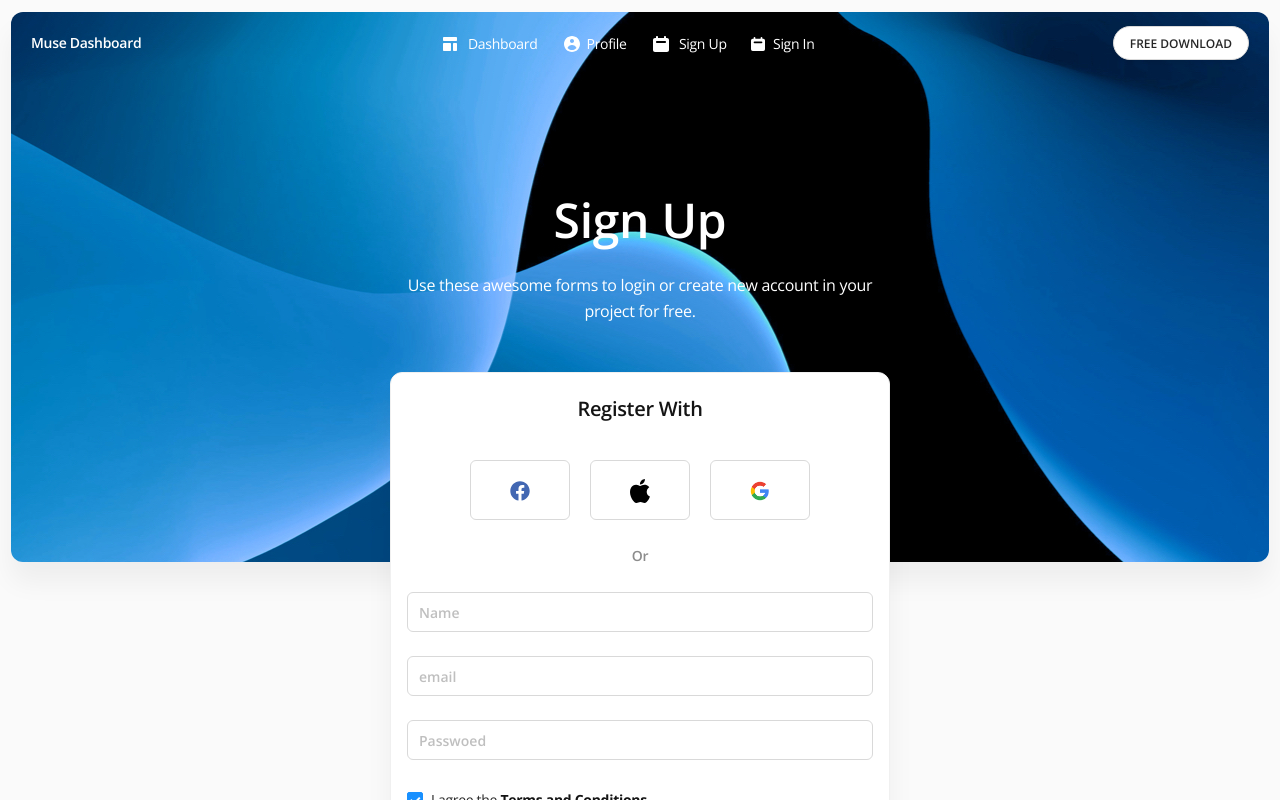
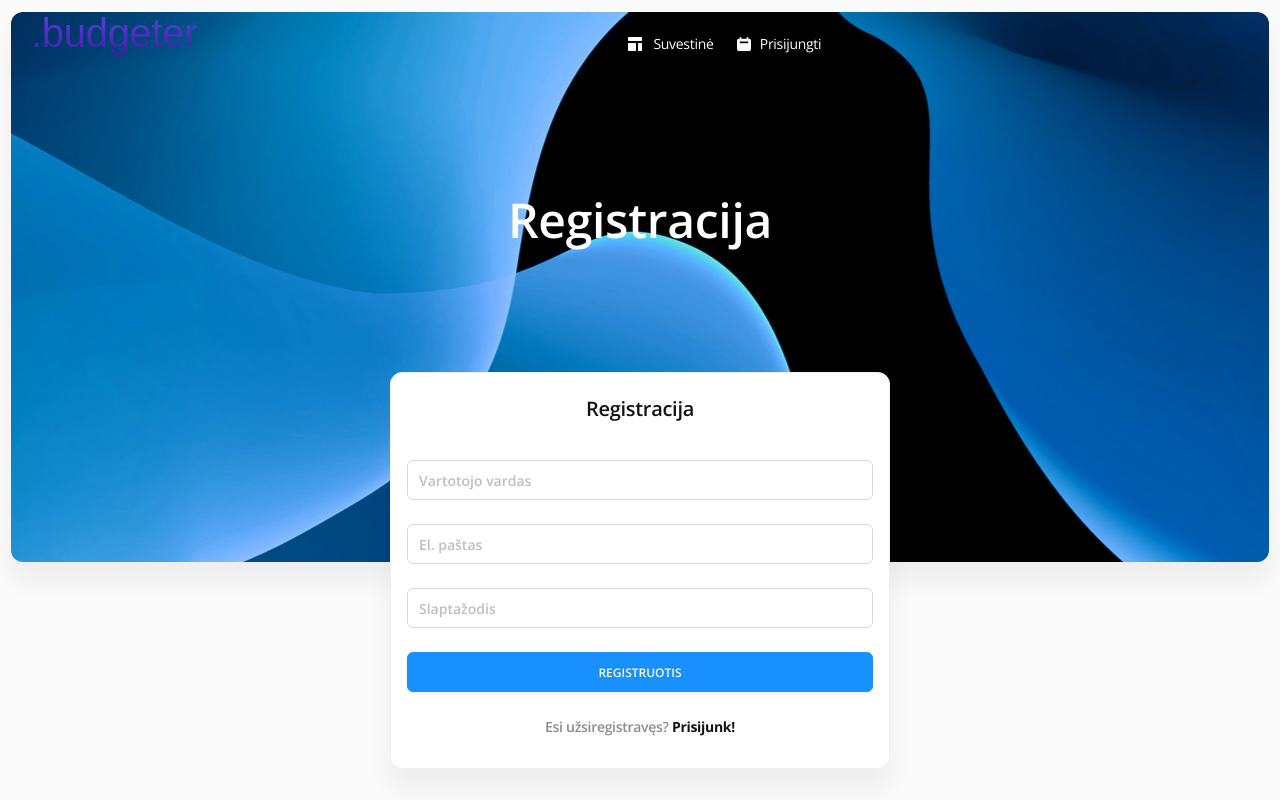
Before and after one commit to SerhioCapitano/Budget-Planner, a React (Create React App) app in the folder budgetPlanner-frontend/: page /sign-up in a window 1280 px wide. Shown: the top 800 px of the page. Built offline with nearby package versions, Linux system fonts and the light colour scheme; a web font is replaced by a local one.

Commit message:
Uncomment frontend for sign in

```diff
--- a/budgetPlanner-frontend/src/components/layout/Header.js
+++ b/budgetPlanner-frontend/src/components/layout/Header.js
@@ -414,15 +414,15 @@ function Header({
           </Drawer>
 
            {/* //////////////////////////////// NEREIKIA ///////////////////////////////////// */}
-          {/* <Link to="/sign-in" className="btn-sign-in">
+          <Link to="/sign-in" className="btn-sign-in">
             {profile}
-            <span>Sign in</span>
-          </Link> */}
+            <span>Prisijungti</span>
+          </Link>
           {/* <Input
             className="header-search"
             placeholder="Type here..."
-            prefix={<SearchOutlined />} */}
-          {/* /> */}
+            prefix={<SearchOutlined />}
+           />  */}
         </Col>
       </Row>
     </>
--- a/budgetPlanner-frontend/src/pages/SignIn.js
+++ b/budgetPlanner-frontend/src/pages/SignIn.js
@@ -117,40 +117,41 @@ export default class SignIn extends Component {
       <>
         <Layout className="layout-default layout-signin">
           <Header>
-            <div className="header-col header-brand">
-              <h5>Muse Dashboard</h5>
-            </div>
+          <div className="brand">
+
+        <span>.budgeter</span>
+      </div>
             <div className="header-col header-nav">
               <Menu mode="horizontal" defaultSelectedKeys={["1"]}>
                 <Menu.Item key="1">
                   <Link to="/dashboard">
                     {template}
-                    <span> Dashboard</span>
+                    <span> Suvestinė</span>
                   </Link>
                 </Menu.Item>
                 <Menu.Item key="2">
                   <Link to="/profile">
                     {profile}
-                    <span>Profile</span>
+                    <span>Profilis</span>
                   </Link>
                 </Menu.Item>
-                <Menu.Item key="3">
+                {/* <Menu.Item key="3">
                   <Link to="/sign-up">
                     {signup}
-                    <span> Sign Up</span>
+                    <span> Registracija</span>
                   </Link>
-                </Menu.Item>
-                <Menu.Item key="4">
+                </Menu.Item> */}
+                {/* <Menu.Item key="4">
                   <Link to="/sign-in">
                     {signin}
                     <span> Sign In</span>
                   </Link>
-                </Menu.Item>
+                </Menu.Item> */}
               </Menu>
             </div>
-            <div className="header-col header-btn">
+            {/* <div className="header-col header-btn">
               <Button type="primary">FREE DOWNLOAD</Button>
-            </div>
+            </div> */}
           </Header>
           <Content className="signin">
             <Row gutter={[24, 0]} justify="space-around">
@@ -159,9 +160,9 @@ export default class SignIn extends Component {
                 lg={{ span: 6, offset: 2 }}
                 md={{ span: 12 }}
               >
-                <Title className="mb-15">Sign In</Title>
+                <Title className="mb-15">Prisijungimas</Title>
                 <Title className="font-regular text-muted" level={5}>
-                  Enter your email and password to sign in
+                  Įveskite el. paštą ir slaptažodį
                 </Title>
                 <Form
                   onFinish={onFinish}
@@ -171,30 +172,30 @@ export default class SignIn extends Component {
                 >
                   <Form.Item
                     className="username"
-                    label="Email"
+                    label="El. paštas"
                     name="email"
                     rules={[
                       {
                         required: true,
-                        message: "Please input your email!",
+                        message: "Įveskite el. paštą!",
                       },
                     ]}
                   >
-                    <Input placeholder="Email" />
+                    <Input placeholder="El. paštas" />
                   </Form.Item>
 
                   <Form.Item
                     className="username"
-                    label="Password"
+                    label="Slaptažodis"
                     name="password"
                     rules={[
                       {
                         required: true,
-                        message: "Please input your password!",
+                        message: "Įveskite slaptažodį!",
                       },
                     ]}
                   >
-                    <Input placeholder="Password" />
+                    <Input placeholder="Slaptažodis" />
                   </Form.Item>
 
                   <Form.Item
@@ -203,7 +204,7 @@ export default class SignIn extends Component {
                     valuePropName="checked"
                   >
                     <Switch defaultChecked onChange={onChange} />
-                    Remember me
+                    Prisiminti
                   </Form.Item>
 
                   <Form.Item>
@@ -212,15 +213,15 @@ export default class SignIn extends Component {
                       htmlType="submit"
                       style={{ width: "100%" }}
                     >
-                      SIGN IN
+                      PRISIJUNGTI
                     </Button>
                   </Form.Item>
-                  <p className="font-semibold text-muted">
-                    Don't have an account?{" "}
+                  {/* <p className="font-semibold text-muted">
+                    Neturi paskyros?{" "}
                     <Link to="/sign-up" className="text-dark font-bold">
-                      Sign Up
+                      Užsiregistruok!
                     </Link>
-                  </p>
+                  </p> */}
                 </Form>
               </Col>
               <Col
@@ -234,7 +235,7 @@ export default class SignIn extends Component {
               </Col>
             </Row>
           </Content>
-          <Footer>
+          {/* <Footer>
             <Menu mode="horizontal">
               <Menu.Item>Company</Menu.Item>
               <Menu.Item>About Us</Menu.Item>
@@ -273,7 +274,7 @@ export default class SignIn extends Component {
               {" "}
               Copyright © 2021 Muse by <a href="#pablo">Creative Tim</a>.{" "}
             </p>
-          </Footer>
+          </Footer> */}
         </Layout>
       </>
     );
--- a/budgetPlanner-frontend/src/pages/SignUp.js
+++ b/budgetPlanner-frontend/src/pages/SignUp.js
@@ -117,59 +117,60 @@ export default class SignUp extends Component {
       <>
         <div className="layout-default ant-layout layout-sign-up">
           <Header>
-            <div className="header-col header-brand">
-              <h5>Muse Dashboard</h5>
-            </div>
+          <div className="brand">
+
+        <span>.budgeter</span>
+      </div>
             <div className="header-col header-nav">
               <Menu mode="horizontal" defaultSelectedKeys={["1"]}>
                 <Menu.Item key="1">
                   <Link to="/dashboard">
                     {template}
-                    <span> Dashboard</span>
+                    <span> Suvestinė</span>
                   </Link>
                 </Menu.Item>
-                <Menu.Item key="2">
+                {/* <Menu.Item key="2">
                   <Link to="/profile">
                     {profile}
                     <span>Profile</span>
                   </Link>
-                </Menu.Item>
-                <Menu.Item key="3">
+                </Menu.Item> */}
+                {/* <Menu.Item key="3">
                   <Link to="/sign-up">
                     {signup}
                     <span> Sign Up</span>
                   </Link>
-                </Menu.Item>
+                </Menu.Item> */}
                 <Menu.Item key="4">
                   <Link to="/sign-in">
                     {signin}
-                    <span> Sign In</span>
+                    <span> Prisijungti</span>
                   </Link>
                 </Menu.Item>
               </Menu>
             </div>
-            <div className="header-col header-btn">
+            {/* <div className="header-col header-btn">
               <Button type="false">FREE DOWNLOAD</Button>
-            </div>
+            </div> */}
           </Header>
 
           <Content className="p-0">
             <div className="sign-up-header">
               <div className="content">
-                <Title>Sign Up</Title>
-                <p className="text-lg">
+                <Title>Registracija</Title>
+                {/* <p className="text-lg">
                   Use these awesome forms to login or create new account in your
                   project for free.
-                </p>
+                </p> */}
               </div>
             </div>
 
             <Card
               className="card-signup header-solid h-full ant-card pt-0"
-              title={<h5>Register With</h5>}
+              title={<h5>Registracija</h5>}
               bordered="false"
             >
-              <div className="sign-up-gateways">
+              {/* <div className="sign-up-gateways">
                 <Button type="false">
                   <img src={logo1} alt="logo 1" />
                 </Button>
@@ -180,7 +181,7 @@ export default class SignUp extends Component {
                   <img src={logo3} alt="logo 3" />
                 </Button>
               </div>
-              <p className="text-center my-25 font-semibold text-muted">Or</p>
+              <p className="text-center my-25 font-semibold text-muted">Or</p> */}
               <Form
                 name="basic"
                 initialValues={{ remember: true }}
@@ -191,36 +192,36 @@ export default class SignUp extends Component {
                 <Form.Item
                   name="Name"
                   rules={[
-                    { required: true, message: "Please input your username!" },
+                    { required: true, message: "Įveskite vartotojo vardą!" },
                   ]}
                 >
-                  <Input placeholder="Name" />
+                  <Input placeholder="Vartotojo vardas" />
                 </Form.Item>
                 <Form.Item
                   name="email"
                   rules={[
-                    { required: true, message: "Please input your email!" },
+                    { required: true, message: "Įveskite el. paštą!" },
                   ]}
                 >
-                  <Input placeholder="email" />
+                  <Input placeholder="El. paštas" />
                 </Form.Item>
                 <Form.Item
                   name="password"
                   rules={[
-                    { required: true, message: "Please input your password!" },
+                    { required: true, message: "Įveskite slaptažodį!" },
                   ]}
                 >
-                  <Input placeholder="Passwoed" />
+                  <Input placeholder="Slaptažodis" />
                 </Form.Item>
 
-                <Form.Item name="remember" valuePropName="checked">
+                {/* <Form.Item name="remember" valuePropName="checked">
                   <Checkbox>
                     I agree the{" "}
                     <a href="#pablo" className="font-bold text-dark">
                       Terms and Conditions
                     </a>
                   </Checkbox>
-                </Form.Item>
+                </Form.Item> */}
 
                 <Form.Item>
                   <Button
@@ -228,19 +229,19 @@ export default class SignUp extends Component {
                     type="primary"
                     htmlType="submit"
                   >
-                    SIGN UP
+                    REGISTRUOTIS
                   </Button>
                 </Form.Item>
               </Form>
               <p className="font-semibold text-muted text-center">
-                Already have an account?{" "}
+                Esi užsiregistravęs?{" "}
                 <Link to="/sign-in" className="font-bold text-dark">
-                  Sign In
+                  Prisijunk!
                 </Link>
               </p>
             </Card>
           </Content>
-          <Footer>
+          {/* <Footer>
             <Menu mode="horizontal">
               <Menu.Item>Company</Menu.Item>
               <Menu.Item>About Us</Menu.Item>
@@ -279,7 +280,7 @@ export default class SignUp extends Component {
               {" "}
               Copyright © 2021 Muse by <a href="#pablo">Creative Tim</a>.{" "}
             </p>
-          </Footer>
+          </Footer> */}
         </div>
       </>
     );
```
